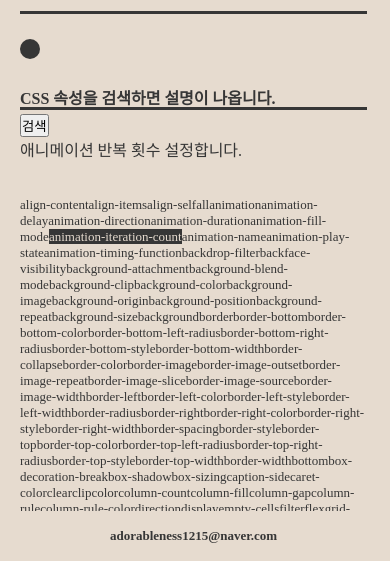
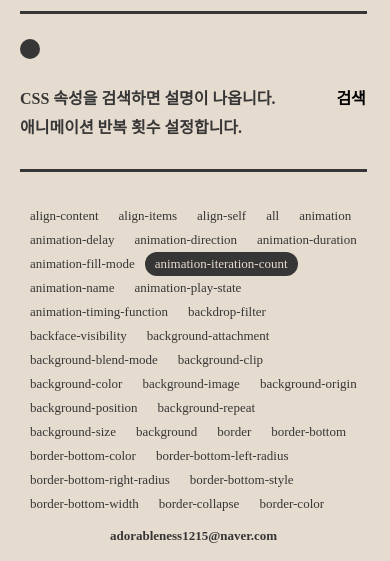
Before and after one commit to Coconutpalmtreeisland/searchEffect, a plain HTML site: page searchEffect04.html in a window 390 px wide. Both pictures are taken after a click on the element "animation-iteration-count". Shown: the part 279-840 px from the top of the page. Drawn offline with Linux system fonts and the light colour scheme; a web font is replaced by a local one.

Commit message:
24.01.08 css 수정중

```diff
--- a/css/assets/search.css
+++ b/css/assets/search.css
@@ -80,6 +80,11 @@ ul {
 
 a {
     text-decoration: none;
+}
+
+em {
+    font-style: normal;
+    font-weight: 600;
 }
 
 .blind {
@@ -195,8 +200,12 @@ a {
     justify-content: space-between;
     padding-top: 20px;
     height: 100%;
-    overflow-y: auto;
+    overflow-y: unset;
     overflow-x: hidden;
+}
+
+.search__wrap::-webkit-scrollbar {
+    display: none;
 }
 
 /* search__title */
@@ -221,7 +230,7 @@ a {
     font-family: "LotteriaDdag";
     src: url("https://webfontworld.github.io/LotteriaDdag/LotteriaDdag.css");
     font-weight: normal;
-    font-size: 90px;
+    font-size: 79px;
     letter-spacing: 12px;
     line-height: 1.1;
     word-break: keep-all;
@@ -232,12 +241,26 @@ a {
 }
 
 /* search__box */
-.search__box {
+.search__box,
+.search__select {
     padding: 25px 0;
     width: 100%
 }
 
-.search__box input {
+.search__select span {
+    display: inline-block;
+    margin-top: 25px;
+    font-weight: bold;
+    margin-left: 25px;
+    cursor: pointer;
+}
+
+.search__select span:first-of-type {
+    margin-left: 30px;
+}
+
+.search__box input,
+.search__select input {
     width: 40%;
     height: 30px;
     margin-top: 25px;
@@ -250,7 +273,8 @@ a {
     cursor: pointer;
 }
 
-.search__box input::-webkit-input-placeholder {
+.search__box input::-webkit-input-placeholder,
+.search__select input::-webkit-input-placeholder {
     font-size: 16px;
     align-items: center;
     color: #363636;
@@ -259,9 +283,19 @@ a {
 
 .search__box input:hover,
 .search__box input:focus,
-.search__box input:active {
+.search__box input:active,
+.search__select input:hover,
+.search__select input:focus,
+.search__select input:active {
     outline: none;
     border-bottom: none;
+}
+
+.search__box button {
+    background: none;
+    border: 0;
+    font-size: 16px;
+    font-weight: 600;
 }
 
 .search__info {
@@ -274,9 +308,15 @@ a {
 .search__info .circle2 {}
 
 .search__box,
+.search__select,
 .search__info {
     height: 25%;
 }
+
+.search__box__result {
+    font-weight: 600;
+}
+
 .count {
     margin-top: 25px;
     font-weight: bold;
@@ -285,7 +325,6 @@ a {
 .search__list {
     width: 45%;
     height: 100%;
-    margin-top: 8px;
     overflow-y: auto;
     overflow-x: hidden;
 }
@@ -295,12 +334,24 @@ a {
 }
 
 .search__list::-webkit-scrollbar-thumb {
-    background: #363636; /* 스크롤바 색상 */
-    border-radius: 10px; /* 스크롤바 둥근 테두리 */
+    background: #363636;
+    /* 스크롤바 색상 */
+    border-radius: 10px;
+    /* 스크롤바 둥근 테두리 */
 }
 
 .search__list::-webkit-scrollbar-track {
-    background: #8f8f8f;  /*스크롤바 뒷 배경 색상*/
+    background: #8f8f8f;
+    /*스크롤바 뒷 배경 색상*/
+}
+
+.search__list span {
+    padding: 4px 10px;
+    display: inline-block;
+}
+
+.search__list strong {
+    margin-right: 5px;
 }
 
 /* search__star */
@@ -330,6 +381,8 @@ a {
 .search__list span.active {
     background-color: #363636;
     color: #e6dbcf;
+    border-radius: 20px;
+
 }
 
 #footer {
@@ -349,27 +402,34 @@ a {
     .wrap {
         width: 94%;
     }
+
     .search__wrap {
         display: flex;
         flex-direction: column;
     }
+
     .search__title h1.one {
         display: none;
     }
+
     .search__title h1.two {
         display: block;
-        font-size: 8.5vw;
+        font-size: 5.5vw;
     }
+
     .search__title span {
         font-size: 2.3vw;
     }
+
     .search__title {
         height: 36%;
     }
 
-    .search__box {
-        height: 27%;
+    .search__box,
+    .search__select {
+        height: 34%;
     }
+
     .search__info {
         height: unset;
     }
@@ -377,10 +437,29 @@ a {
     .search__head,
     .search__list {
         width: 100%;
+        height: 100%;
     }
 
     .search__list {
+        height: 20%;
         overflow: unset;
+        margin-top: 8px;
+    }
+
+    .search__box.desc {
+        height: 46%;
+    }
+
+    .search__head.desc {
+        height: 50%;
+    }
+
+    .search__list.desc {
+        height: 50%;
+    }
+
+    .search__list.first__latter {
+        height: 40%;
     }
 }
 
@@ -388,29 +467,47 @@ a {
     .search__title {
         height: 30%;
     }
+
+    .search__list {
+        height: 32%;
+    }
+
+    .search__box.desc {
+        height: 54%;
+    }
+
+    .search__head.desc {
+        height: 55%;
+    }
 }
 
 @media (max-width: 650px) {
     #header nav {
         font-size: 15px;
     }
+
     .search__title {
         height: 125px;
         margin-bottom: 0;
     }
+
     .search__title h1.two {
-        font-size: 45px;
+        font-size: 30px;
     }
-    .search__box {
+
+    .search__box,
+    .search__select {
         height: 34%;
     }
+
     .search__title span {
         margin-bottom: 25px;
         font-size: 15px;
     }
 
-    .search__box input {
-        width: 100%;
+    .search__box input,
+    .search__select input {
+        width: 90%;
     }
 }
 
@@ -420,6 +517,7 @@ a {
         text-align: center;
         padding: 20px 0;
     }
+
     .search__title h1.two {
         font-size: 30px;
         letter-spacing: 3px;
@@ -442,26 +540,33 @@ a {
     .wrap {
         width: 89%;
     }
+
     #header {
         justify-content: space-between;
     }
+
     #header h1 {
         width: 40%;
     }
+
     #header nav {
         width: 45%;
         padding: 15px 0;
         font-size: 12px;
     }
+
     #header nav ul {
         justify-content: flex-end;
     }
+
     #header nav li {
         margin-left: 15px;
     }
+
     #header h1 span {
         font-size: 24px;
     }
+
     #header h1 a {
         font-size: 44px;
     }
--- a/searchEffect04.html
+++ b/searchEffect04.html
@@ -1,5 +1,6 @@
 <!DOCTYPE html>
 <html lang="ko">
+
 <head>
     <meta charset="UTF-8">
     <meta name="viewport" content="width=device-width, initial-scale=1.0">
@@ -7,6 +8,7 @@
     <link rel="stylesheet" href="css/assets/search.css">
     <link href="https://webfontworld.github.io/LotteriaDdag/LotteriaDdag.css" rel="stylesheet">
 </head>
+
 <body>
     <div class="wrap container">
         <header id="header" class="line1">
@@ -30,13 +32,13 @@
 
         <main id="main">
             <div class="search__wrap">
-                <div class="search__head">
+                <div class="search__head desc">
                     <div class="search__title">
                         <span>charAt()를 이용하여 검색하기</span>
                         <h1 class="one">CSS 속성<br>설명 검색하기</h1>
                         <h1 class="two">CSS 속성 설명 검색하기</h1>
                     </div>
-                    <div class="search__box line1">
+                    <div class="search__box desc line1">
                         <div class="circle"></div>
                         <label for="searchbox" class="blind">검색하기</label>
                         <input type="text" id="searchbox" name="searchbox" placeholder="CSS 속성을 검색하면 설명이 나옵니다.">
@@ -46,7 +48,7 @@
                         </div>
                     </div>
                 </div>
-                <div class="search__list"></div>
+                <div class="search__list desc"></div>
             </div>
         </main>
         <!-- //main -->
@@ -59,84 +61,84 @@
 
     <script>
         const cssProperty = [
-            {name: "align-content", desc: "콘텐츠 아이템의 상하관계 정렬 상태를 설정합니다."},
-            {name: "align-items", desc: "콘텐츠 아이템의 내부 상하관계 정렬 상태를 설정합니다."},
-            {name: "align-self", desc: "개별적인 콘텐츠 아이템의 정렬 상태를 설정합니다."},
-            {name: "all", desc: "요소의 속성을 초기화 또는 상속을 설정합니다."},
-            {name: "animation", desc: "애니메이션과 관련된 속성을 일괄적으로 설정합니다."},
-            {name: "animation-delay", desc: "애니메이션 지연 시간을 설정합니다."},
-            {name: "animation-direction", desc: "애니메이션 움직임 방향을 설정합니다."},
-            {name: "animation-duration", desc: "애니메이션 움직임 시간을 설정합니다."},
-            {name: "animation-fill-mode", desc: "애니메이션이 끝난 후의 상태를 설정합니다."},
-            {name: "animation-iteration-count", desc: "애니메이션 반복 횟수 설정합니다."},
-            {name: "animation-name", desc: "애니메이션 keyframe 이름을 설정합니다."},
-            {name: "animation-play-state", desc: "애니메이션 진행상태를 설정합니다."},
-            {name: "animation-timing-function", desc: "애니메이션 움직임의 속도를 설정합니다."},
-            {name: "backdrop-filter", desc: "배경에 그래픽 효과를 설정합니다."},
-            {name: "backface-visibility", desc: "요소의 뒷면을 설정합니다."},
-            {name: "background-attachment", desc: "배경 이미지의 고정 여부를 설정합니다."},
-            {name: "background-blend-mode", desc: "배경을 혼합했을 때의 상태를 설정합니다."},
-            {name: "background-clip", desc: "백그라운드 이미지의 위치 기준점을 설정하기 위한 속성입니다."},
-            {name: "background-color", desc: "백그라운드 색을 설정합니다."},
-            {name: "background-image", desc: "백그라운드 이미지 및 배경 속성을 설정합니다."},
-            {name: "background-origin", desc: "백그라운드 이미지의 위치 기준점을 설정하기 위한 속성입니다."},
-            {name: "background-position", desc: "백그라운드 이미지의 위치 영역을 설정합니다."},
-            {name: "background-repeat", desc: "백그라운드 이미지 반복 여부를 설정합니다."},
-            {name: "background-size", desc: "백그라운드 이미지 사이즈를 설정합니다."},
-            {name: "background", desc: "백그라운드 속성을 일괄적으로 설정합니다."},
-            {name: "border", desc: "테두리 속성을 일괄적으로 설정합니다."},
-            {name: "border-bottom", desc: "테두리 아래쪽 속성을 일괄적으로 설정합니다."},
-            {name: "border-bottom-color", desc: "테두리 아래쪽 색 속성을 설정합니다."},
-            {name: "border-bottom-left-radius", desc: "아래부분 왼쪽 모서리 굴곡을 설정합니다."},
-            {name: "border-bottom-right-radius", desc: "아래부분 오른쪽 모서리 굴곡을 설정합니다."},
-            {name: "border-bottom-style", desc: "테두리 아래쪽 스타일 속성을 설정합니다."},
-            {name: "border-bottom-width", desc: "테두리 아래쪽 두께 속성을 설정합니다."},
-            {name: "border-collapse", desc: "테이블의 테두리 분리 여부를 설정합니다."},
-            {name: "border-color", desc: "테두리 색 속성을 설정합니다."},
-            {name: "border-image", desc: "테두리 이미지 속성을 설정합니다."},
-            {name: "border-image-outset", desc: "테두리 이미지 간격 속성을 설정합니다."},
-            {name: "border-image-repeat", desc: "테두리 이미지 반복 속성을 설정합니다."},
-            {name: "border-image-slice", desc: "테두리 이미지 크기 속성을 설정합니다."},
-            {name: "border-image-source", desc: "테두리 이미지 경로 속성을 설정합니다."},
-            {name: "border-image-width", desc: "테두리 이미지 두께 속성을 설정합니다."},
-            {name: "border-left", desc: "테두리 왼쪽 속성을 일괄적으로 설정합니다."},
-            {name: "border-left-color", desc: "테두리 왼쪽 색 속성을 설정합니다."},
-            {name: "border-left-style", desc: "테두리 왼쪽 스타일 속성을 설정합니다."},
-            {name: "border-left-width", desc: "테두리 왼쪽 두께 속성을 설정합니다."},
-            {name: "border-radius", desc: "모서리 굴곡을 설정합니다."},
-            {name: "border-right", desc: "테두리 오른쪽 속성을 일괄적으로 설정합니다."},
-            {name: "border-right-color", desc: "테두리 오른쪽 색 속성을 설정합니다."},
-            {name: "border-right-style", desc: "테두리 오른쪽 스타일 속성을 설정합니다."},
-            {name: "border-right-width", desc: "테두리 오른쪽 두께 속성을 설정합니다."},
-            {name: "border-spacing", desc: "테이블의 테두리 간격을 설정합니다."},
-            {name: "border-style", desc: "테두리 스타일 속성을 설정합니다."},
-            {name: "border-top", desc: "테두리 위쪽 속성을 일괄적으로 설정합니다."},
-            {name: "border-top-color", desc: "테두리 위쪽 색 속성을 설정합니다."},
-            {name: "border-top-left-radius", desc: "윗부분 왼쪽 모서리 굴곡을 설정합니다."},
-            {name: "border-top-right-radius", desc: "윗부분 오른쪽 모서리 굴곡을 설정합니다."},
-            {name: "border-top-style", desc: "테두리 위쪽 스타일 속성을 설정합니다."},
-            {name: "border-top-width", desc: "테두리 위쪽 두께 속성을 설정합니다."},
-            {name: "border-width", desc: "테두리 두께 속성을 설정합니다."},
-            {name: "bottom", desc: "위치 요소의 아래쪽 속성을 설정합니다."},
-            {name: "box-decoration-break", desc: "컬럼 및 줄바꿈시 테두리와 패딩의 방식을 설정합니다."},
-            {name: "box-shadow", desc: "박스 요소의 그림자를 설정합니다."},
-            {name: "box-sizing", desc: "요소 크기에 패딩 포함 여부를 설정합니다."},
-            {name: "caption-side", desc: "caption의 위치를 설정합니다."},
-            {name: "caret-color", desc: "input의 커서 색을 정의합니다."},
-            {name: "clear", desc: "float 요소의 성질을 차단합니다."},
-            {name: "clip", desc: "보이는 영역을 설정합니다."},
-            {name: "color", desc: "글씨 색을 설정합니다."},
-            {name: "column-count", desc: "컬럼의 수를 정의합니다."},
-            {name: "column-fill", desc: "열의 지정방법을 정의합니다."},
-            {name: "column-gap", desc: "컬럼의 간격을 정의합니다."},
-            {name: "column-rule", desc: "컬럼 라인의 가로값, 스타일, 컬러를 정의합니다."},
-            {name: "column-rule-color", desc: "컬럼의 라인 색을 정의합니다."},
-            {name: "direction", desc: "문장의 방향을 설정합니다."},
-            {name: "display", desc: "요소의 성질을 정의합니다."},
-            {name: "empty-cells", desc: "테이블의 빈요소의 속성을 설정합니다."},
-            {name: "filter", desc: "그래픽 효과를 설정합니다."},
-            {name: "flex", desc: "콘텐츠의 성질을 flex로 정의합니다."},
-            {name: "grid-template-columns", desc: "가로 컬럼의 크기와 위치 설정합니다."},
+            { name: "align-content", desc: "콘텐츠 아이템의 상하관계 정렬 상태를 설정합니다." },
+            { name: "align-items", desc: "콘텐츠 아이템의 내부 상하관계 정렬 상태를 설정합니다." },
+            { name: "align-self", desc: "개별적인 콘텐츠 아이템의 정렬 상태를 설정합니다." },
+            { name: "all", desc: "요소의 속성을 초기화 또는 상속을 설정합니다." },
+            { name: "animation", desc: "애니메이션과 관련된 속성을 일괄적으로 설정합니다." },
+            { name: "animation-delay", desc: "애니메이션 지연 시간을 설정합니다." },
+            { name: "animation-direction", desc: "애니메이션 움직임 방향을 설정합니다." },
+            { name: "animation-duration", desc: "애니메이션 움직임 시간을 설정합니다." },
+            { name: "animation-fill-mode", desc: "애니메이션이 끝난 후의 상태를 설정합니다." },
+            { name: "animation-iteration-count", desc: "애니메이션 반복 횟수 설정합니다." },
+            { name: "animation-name", desc: "애니메이션 keyframe 이름을 설정합니다." },
+            { name: "animation-play-state", desc: "애니메이션 진행상태를 설정합니다." },
+            { name: "animation-timing-function", desc: "애니메이션 움직임의 속도를 설정합니다." },
+            { name: "backdrop-filter", desc: "배경에 그래픽 효과를 설정합니다." },
+            { name: "backface-visibility", desc: "요소의 뒷면을 설정합니다." },
+            { name: "background-attachment", desc: "배경 이미지의 고정 여부를 설정합니다." },
+            { name: "background-blend-mode", desc: "배경을 혼합했을 때의 상태를 설정합니다." },
+            { name: "background-clip", desc: "백그라운드 이미지의 위치 기준점을 설정하기 위한 속성입니다." },
+            { name: "background-color", desc: "백그라운드 색을 설정합니다." },
+            { name: "background-image", desc: "백그라운드 이미지 및 배경 속성을 설정합니다." },
+            { name: "background-origin", desc: "백그라운드 이미지의 위치 기준점을 설정하기 위한 속성입니다." },
+            { name: "background-position", desc: "백그라운드 이미지의 위치 영역을 설정합니다." },
+            { name: "background-repeat", desc: "백그라운드 이미지 반복 여부를 설정합니다." },
+            { name: "background-size", desc: "백그라운드 이미지 사이즈를 설정합니다." },
+            { name: "background", desc: "백그라운드 속성을 일괄적으로 설정합니다." },
+            { name: "border", desc: "테두리 속성을 일괄적으로 설정합니다." },
+            { name: "border-bottom", desc: "테두리 아래쪽 속성을 일괄적으로 설정합니다." },
+            { name: "border-bottom-color", desc: "테두리 아래쪽 색 속성을 설정합니다." },
+            { name: "border-bottom-left-radius", desc: "아래부분 왼쪽 모서리 굴곡을 설정합니다." },
+            { name: "border-bottom-right-radius", desc: "아래부분 오른쪽 모서리 굴곡을 설정합니다." },
+            { name: "border-bottom-style", desc: "테두리 아래쪽 스타일 속성을 설정합니다." },
+            { name: "border-bottom-width", desc: "테두리 아래쪽 두께 속성을 설정합니다." },
+            { name: "border-collapse", desc: "테이블의 테두리 분리 여부를 설정합니다." },
+            { name: "border-color", desc: "테두리 색 속성을 설정합니다." },
+            { name: "border-image", desc: "테두리 이미지 속성을 설정합니다." },
+            { name: "border-image-outset", desc: "테두리 이미지 간격 속성을 설정합니다." },
+            { name: "border-image-repeat", desc: "테두리 이미지 반복 속성을 설정합니다." },
+            { name: "border-image-slice", desc: "테두리 이미지 크기 속성을 설정합니다." },
+            { name: "border-image-source", desc: "테두리 이미지 경로 속성을 설정합니다." },
+            { name: "border-image-width", desc: "테두리 이미지 두께 속성을 설정합니다." },
+            { name: "border-left", desc: "테두리 왼쪽 속성을 일괄적으로 설정합니다." },
+            { name: "border-left-color", desc: "테두리 왼쪽 색 속성을 설정합니다." },
+            { name: "border-left-style", desc: "테두리 왼쪽 스타일 속성을 설정합니다." },
+            { name: "border-left-width", desc: "테두리 왼쪽 두께 속성을 설정합니다." },
+            { name: "border-radius", desc: "모서리 굴곡을 설정합니다." },
+            { name: "border-right", desc: "테두리 오른쪽 속성을 일괄적으로 설정합니다." },
+            { name: "border-right-color", desc: "테두리 오른쪽 색 속성을 설정합니다." },
+            { name: "border-right-style", desc: "테두리 오른쪽 스타일 속성을 설정합니다." },
+            { name: "border-right-width", desc: "테두리 오른쪽 두께 속성을 설정합니다." },
+            { name: "border-spacing", desc: "테이블의 테두리 간격을 설정합니다." },
+            { name: "border-style", desc: "테두리 스타일 속성을 설정합니다." },
+            { name: "border-top", desc: "테두리 위쪽 속성을 일괄적으로 설정합니다." },
+            { name: "border-top-color", desc: "테두리 위쪽 색 속성을 설정합니다." },
+            { name: "border-top-left-radius", desc: "윗부분 왼쪽 모서리 굴곡을 설정합니다." },
+            { name: "border-top-right-radius", desc: "윗부분 오른쪽 모서리 굴곡을 설정합니다." },
+            { name: "border-top-style", desc: "테두리 위쪽 스타일 속성을 설정합니다." },
+            { name: "border-top-width", desc: "테두리 위쪽 두께 속성을 설정합니다." },
+            { name: "border-width", desc: "테두리 두께 속성을 설정합니다." },
+            { name: "bottom", desc: "위치 요소의 아래쪽 속성을 설정합니다." },
+            { name: "box-decoration-break", desc: "컬럼 및 줄바꿈시 테두리와 패딩의 방식을 설정합니다." },
+            { name: "box-shadow", desc: "박스 요소의 그림자를 설정합니다." },
+            { name: "box-sizing", desc: "요소 크기에 패딩 포함 여부를 설정합니다." },
+            { name: "caption-side", desc: "caption의 위치를 설정합니다." },
+            { name: "caret-color", desc: "input의 커서 색을 정의합니다." },
+            { name: "clear", desc: "float 요소의 성질을 차단합니다." },
+            { name: "clip", desc: "보이는 영역을 설정합니다." },
+            { name: "color", desc: "글씨 색을 설정합니다." },
+            { name: "column-count", desc: "컬럼의 수를 정의합니다." },
+            { name: "column-fill", desc: "열의 지정방법을 정의합니다." },
+            { name: "column-gap", desc: "컬럼의 간격을 정의합니다." },
+            { name: "column-rule", desc: "컬럼 라인의 가로값, 스타일, 컬러를 정의합니다." },
+            { name: "column-rule-color", desc: "컬럼의 라인 색을 정의합니다." },
+            { name: "direction", desc: "문장의 방향을 설정합니다." },
+            { name: "display", desc: "요소의 성질을 정의합니다." },
+            { name: "empty-cells", desc: "테이블의 빈요소의 속성을 설정합니다." },
+            { name: "filter", desc: "그래픽 효과를 설정합니다." },
+            { name: "flex", desc: "콘텐츠의 성질을 flex로 정의합니다." },
+            { name: "grid-template-columns", desc: "가로 컬럼의 크기와 위치 설정합니다." },
         ]
 
         const searchList = document.querySelector(".search__list");
@@ -207,22 +209,22 @@
         })
 
         // 검색하기
-        function findProperty(searchKeyword){
+        function findProperty(searchKeyword) {
             const targetData = cssProperty.find((data) => data.name === searchKeyword);
             const listItem = searchList.querySelectorAll("span");
 
             // active 제거
             listItem.forEach(item => item.classList.remove("active"));
 
-            if(targetData == null){
+            if (targetData == null) {
                 searchBoxResult.textContent = "해당 속성이 존재하지 않습니다.";
                 return          // break 반복문에서 사용 보통 switch 문에
             } else {
                 searchBoxResult.textContent = targetData.desc;
 
                 // active 추가
-                listItem.forEach((item)=> {
-                    if(item.textContent === searchKeyword){
+                listItem.forEach((item) => {
+                    if (item.textContent === searchKeyword) {
                         item.classList.add("active");
                     }
                 });
@@ -239,10 +241,11 @@
         })
 
         // 검색 버튼 클릭하기
-        searchButton.addEventListener("click", () =>{
+        searchButton.addEventListener("click", () => {
             const keyword = searchBox.value;
             findProperty(keyword);
         });
     </script>
 </body>
+
 </html>
```
Also changed, not shown: searchEffect03.html (+10 -6 lines).
